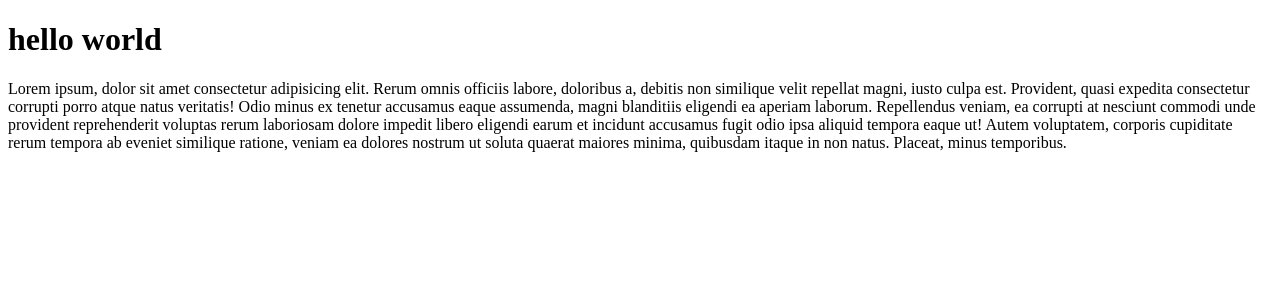
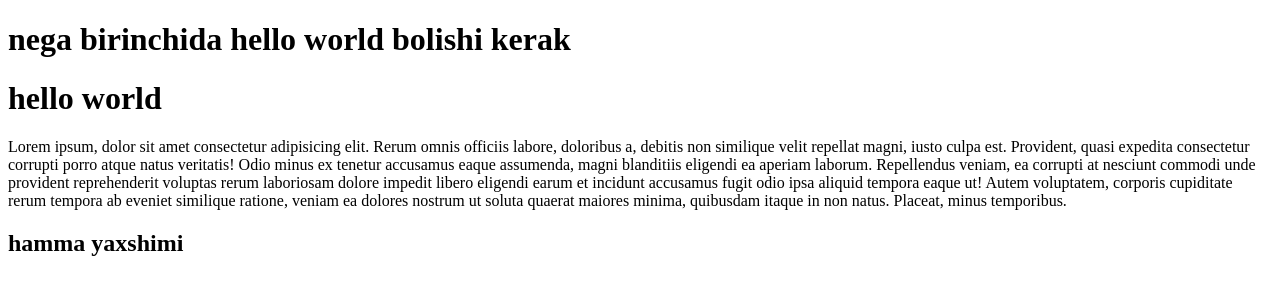
Before and after one commit to samandar2047/2-oy1-dars, a plain HTML site: page index.html in a window 1280 px wide. Drawn offline with Linux system fonts and the light colour scheme.

Commit message:
bir narsani tekshirishim kerak

```diff
--- a/index.html
+++ b/index.html
@@ -6,6 +6,7 @@
     <title>Document</title>
   </head>
   <body>
+    <h1>nega birinchida hello world bolishi kerak</h1>
     <h1>hello world</h1>
     <p>
       Lorem ipsum, dolor sit amet consectetur adipisicing elit. Rerum omnis
@@ -20,5 +21,6 @@
       nostrum ut soluta quaerat maiores minima, quibusdam itaque in non natus.
       Placeat, minus temporibus.
     </p>
+    <h2>hamma yaxshimi</h2>
   </body>
 </html>
```
